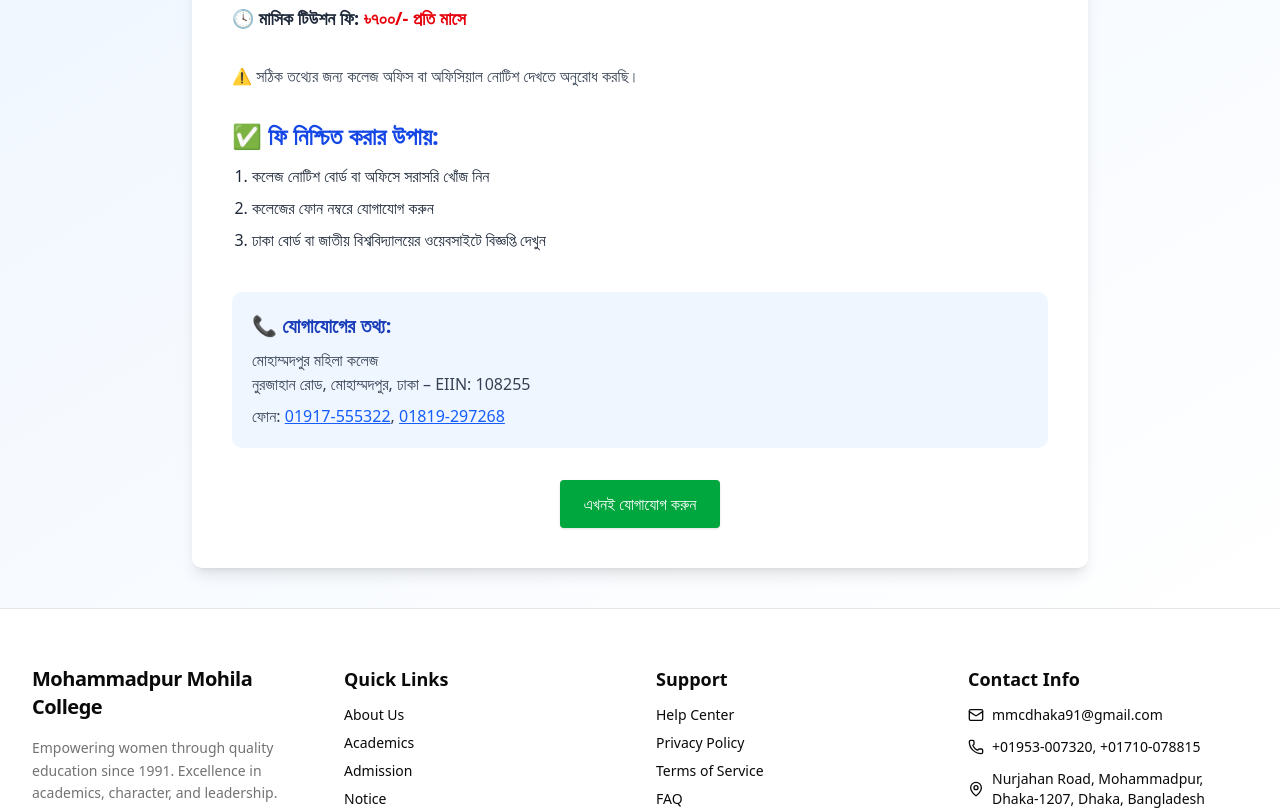
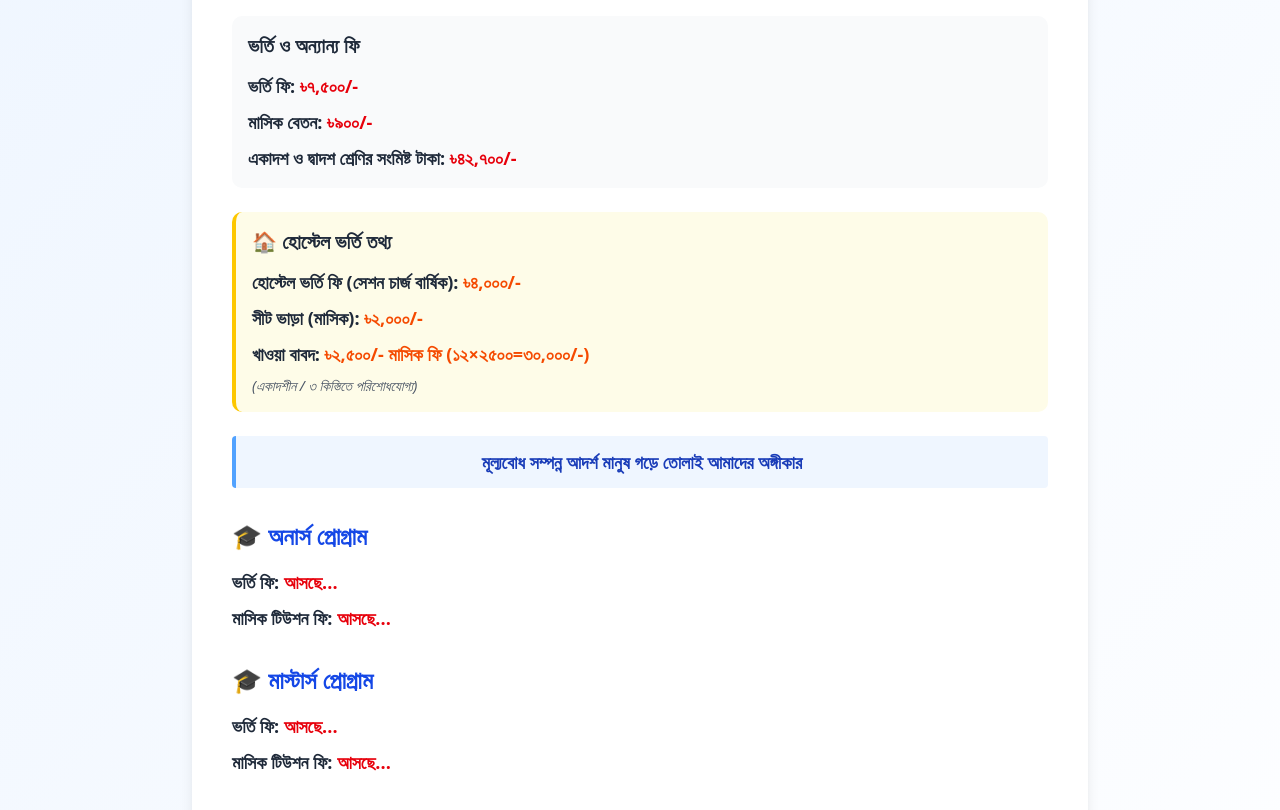
Before and after one commit to ImranParthib/edukia-client, a Next.js app: page /admission/fees in a window 1280 px wide. Shown: the part 251-1061 px from the top of the page. Built offline with nearby package versions, Linux system fonts and the light colour scheme.

Commit message:
✨ feat: restructure FeesPage to include detailed fee breakdowns for HSC, Honours, and Masters programs with improved layout and styling

```diff
--- a/app/admission/fees/page.js
+++ b/app/admission/fees/page.js
@@ -3,56 +3,187 @@
 
 const FeesPage = () => {
   const feeStructure = {
+    hsc: {
+      admissionAndOthers: {
         admissionFee: "৳৭,৫০০/-",
+        monthlySalary: "৳৯০০/-",
+        eleventhTwelfthExamFee: "৳৪২,৭০০/-",
+      },
+      hostelInfo: {
+        hostelAdmissionFee: "৳৪,০০০/-",
+        seatRent: "৳২,০০০/-",
+        foodAllowance: "৳২,৫০০/- মাসিক ফি (১২×২৫০০=৩০,০০০/-)",
+        note: "(একাদশীন / ৩ কিস্তিতে পরিশোধযোগ্য)",
+      },
       monthlyTuition: "৳৭০০/- প্রতি মাসে",
+    },
+    honours: {
+      admissionFee: "আসছে...",
+      monthlyTuition: "আসছে...",
+    },
+    masters: {
+      admissionFee: "আসছে...",
+      monthlyTuition: "আসছে...",
+    },
   };
 
   return (
     <section className="w-full px-4 py-10 bg-gradient-to-br from-blue-50 to-white dark:from-gray-900 dark:to-gray-950 transition-colors">
       <div className="max-w-4xl mx-auto bg-white dark:bg-gray-800 p-6 md:p-10 rounded-lg shadow-lg transition-colors">
-        <h1 className="text-3xl md:text-4xl font-bold mb-4 text-blue-800 dark:text-white">
-          মোহাম্মদপুর মহিলা কলেজ – ভর্তি এবং মাসিক ফি
+        <h1 className="text-3xl md:text-4xl font-bold mb-6 text-blue-800 dark:text-white">
+          মোহাম্মদপুর মহিলা কলেজ – ফি বিবরণ
         </h1>
 
-        <ul className="space-y-4 text-lg">
+        {/* HSC Section */}
+        <div className="mb-8">
+          <h2 className="text-2xl font-semibold text-blue-700 dark:text-blue-300 mb-4">
+            🎓 এইচএসসি (ইন্টারমিডিয়েট)
+          </h2>
+
+          {/* Admission and Regular Fees */}
+          <div className="mb-6 p-4 bg-gray-50 dark:bg-gray-700 rounded-lg">
+            <h3 className="text-xl font-semibold text-gray-800 dark:text-gray-100 mb-3">
+              ভর্তি ও অন্যান্য ফি
+            </h3>
+            <ul className="space-y-2 text-lg">
               <li>
-            <span className="font-semibold text-gray-800 dark:text-gray-100">🎓 ভর্তি ফি:</span>{" "}
+                <strong className="text-gray-800 dark:text-gray-100">
+                  ভর্তি ফি:
+                </strong>{" "}
                 <span className="text-red-600 dark:text-red-400 font-bold">
-              {feeStructure.admissionFee}
+                  {feeStructure.hsc.admissionAndOthers.admissionFee}
                 </span>
               </li>
               <li>
-            <span className="font-semibold text-gray-800 dark:text-gray-100">
-              🕓 মাসিক টিউশন ফি:
-            </span>{" "}
+                <strong className="text-gray-800 dark:text-gray-100">
+                  মাসিক বেতন:
+                </strong>{" "}
                 <span className="text-red-600 dark:text-red-400 font-bold">
-              {feeStructure.monthlyTuition}
+                  {feeStructure.hsc.admissionAndOthers.monthlySalary}
+                </span>
+              </li>
+              <li>
+                <strong className="text-gray-800 dark:text-gray-100">
+                  একাদশ ও দ্বাদশ শ্রেণির সংমিষ্ট টাকা:
+                </strong>{" "}
+                <span className="text-red-600 dark:text-red-400 font-bold">
+                  {feeStructure.hsc.admissionAndOthers.eleventhTwelfthExamFee}
                 </span>
               </li>
             </ul>
+          </div>
 
-        <div className="mt-8">
-          <p className="text-gray-700 dark:text-gray-300">
-            ⚠️ সঠিক তথ্যের জন্য কলেজ অফিস বা অফিসিয়াল নোটিশ দেখতে অনুরোধ করছি।
+          {/* Hostel Information */}
+          <div className="mb-6 p-4 bg-yellow-50 dark:bg-yellow-900/20 rounded-lg border-l-4 border-yellow-400">
+            <h3 className="text-xl font-semibold text-gray-800 dark:text-gray-100 mb-3">
+              🏠 হোস্টেল ভর্তি তথ্য
+            </h3>
+            <ul className="space-y-2 text-lg">
+              <li>
+                <strong className="text-gray-800 dark:text-gray-100">
+                  হোস্টেল ভর্তি ফি (সেশন চার্জ বার্ষিক):
+                </strong>{" "}
+                <span className="text-orange-600 dark:text-orange-400 font-bold">
+                  {feeStructure.hsc.hostelInfo.hostelAdmissionFee}
+                </span>
+              </li>
+              <li>
+                <strong className="text-gray-800 dark:text-gray-100">
+                  সীট ভাড়া (মাসিক):
+                </strong>{" "}
+                <span className="text-orange-600 dark:text-orange-400 font-bold">
+                  {feeStructure.hsc.hostelInfo.seatRent}
+                </span>
+              </li>
+              <li>
+                <strong className="text-gray-800 dark:text-gray-100">
+                  খাওয়া বাবদ:
+                </strong>{" "}
+                <span className="text-orange-600 dark:text-orange-400 font-bold">
+                  {feeStructure.hsc.hostelInfo.foodAllowance}
+                </span>
+              </li>
+              <li className="text-sm text-gray-600 dark:text-gray-400 italic">
+                {feeStructure.hsc.hostelInfo.note}
+              </li>
+            </ul>
+          </div>
+
+          <div className="p-3 bg-blue-50 dark:bg-blue-900/30 rounded border-l-4 border-blue-400">
+            <p className="text-center text-lg font-semibold text-blue-800 dark:text-blue-200">
+              মূল্যবোধ সম্পন্ন আদর্শ মানুষ গড়ে তোলাই আমাদের অঙ্গীকার
             </p>
+          </div>
+        </div>
+
+        {/* Honours Section */}
+        <div className="mb-8">
+          <h2 className="text-2xl font-semibold text-blue-700 dark:text-blue-300 mb-4">
+            🎓 অনার্স প্রোগ্রাম
+          </h2>
+          <ul className="space-y-2 text-lg">
+            <li>
+              <strong className="text-gray-800 dark:text-gray-100">
+                ভর্তি ফি:
+              </strong>{" "}
+              <span className="text-red-600 dark:text-red-400 font-bold">
+                {feeStructure.honours.admissionFee}
+              </span>
+            </li>
+            <li>
+              <strong className="text-gray-800 dark:text-gray-100">
+                মাসিক টিউশন ফি:
+              </strong>{" "}
+              <span className="text-red-600 dark:text-red-400 font-bold">
+                {feeStructure.honours.monthlyTuition}
+              </span>
+            </li>
+          </ul>
+        </div>
+
+        {/* Masters Section */}
+        <div className="mb-8">
+          <h2 className="text-2xl font-semibold text-blue-700 dark:text-blue-300 mb-4">
+            🎓 মাস্টার্স প্রোগ্রাম
+          </h2>
+          <ul className="space-y-2 text-lg">
+            <li>
+              <strong className="text-gray-800 dark:text-gray-100">
+                ভর্তি ফি:
+              </strong>{" "}
+              <span className="text-red-600 dark:text-red-400 font-bold">
+                {feeStructure.masters.admissionFee}
+              </span>
+            </li>
+            <li>
+              <strong className="text-gray-800 dark:text-gray-100">
+                মাসিক টিউশন ফি:
+              </strong>{" "}
+              <span className="text-red-600 dark:text-red-400 font-bold">
+                {feeStructure.masters.monthlyTuition}
+              </span>
+            </li>
+          </ul>
+        </div>
+
+        <div className="mt-6 text-gray-700 dark:text-gray-300">
+          ⚠️ বিস্তারিত তথ্যের জন্য কলেজ অফিস অথবা অফিসিয়াল নোটিশ দেখুন।
         </div>
 
         <div className="mt-8">
-          <h2 className="text-2xl font-semibold mb-3 text-blue-700 dark:text-blue-300">
-            ✅ ফি নিশ্চিত করার উপায়:
-          </h2>
+          <h3 className="text-xl font-semibold mb-3 text-blue-700 dark:text-blue-300">
+            ✅ ফি জানার উপায়:
+          </h3>
           <ol className="list-decimal ml-5 space-y-2 text-gray-800 dark:text-gray-100">
-            <li>কলেজ নোটিশ বোর্ড বা অফিসে সরাসরি খোঁজ নিন</li>
-            <li>কলেজের ফোন নম্বরে যোগাযোগ করুন</li>
-            <li>
-              ঢাকা বোর্ড বা জাতীয় বিশ্ববিদ্যালয়ের ওয়েবসাইটে বিজ্ঞপ্তি দেখুন
-            </li>
+            <li>কলেজ নোটিশ বোর্ডে দেখুন</li>
+            <li>কলেজ অফিসে সরাসরি যোগাযোগ করুন</li>
+            <li>জাতীয় বিশ্ববিদ্যালয় বা শিক্ষা বোর্ডের ওয়েবসাইট দেখুন</li>
           </ol>
         </div>
 
         <div className="mt-10 p-5 rounded-lg bg-blue-50 dark:bg-blue-900 transition-colors">
           <h3 className="text-xl font-semibold text-blue-800 dark:text-blue-200">
-            📞 যোগাযোগের তথ্য:
+            📞 যোগাযোগ:
           </h3>
           <p className="mt-2 text-gray-700 dark:text-gray-100">
             মোহাম্মদপুর মহিলা কলেজ <br />
@@ -60,11 +191,17 @@
           </p>
           <p className="mt-2 text-gray-700 dark:text-gray-100">
             ফোন:{" "}
-            <a href="tel:01917555322" className="text-blue-600 dark:text-blue-300 underline">
+            <a
+              href="tel:01917555322"
+              className="text-blue-600 dark:text-blue-300 underline"
+            >
               01917-555322
             </a>
             ,{" "}
-            <a href="tel:01819297268" className="text-blue-600 dark:text-blue-300 underline">
+            <a
+              href="tel:01819297268"
+              className="text-blue-600 dark:text-blue-300 underline"
+            >
               01819-297268
             </a>
           </p>
```
Lines whose indentation alone changed are shown as unchanged.
